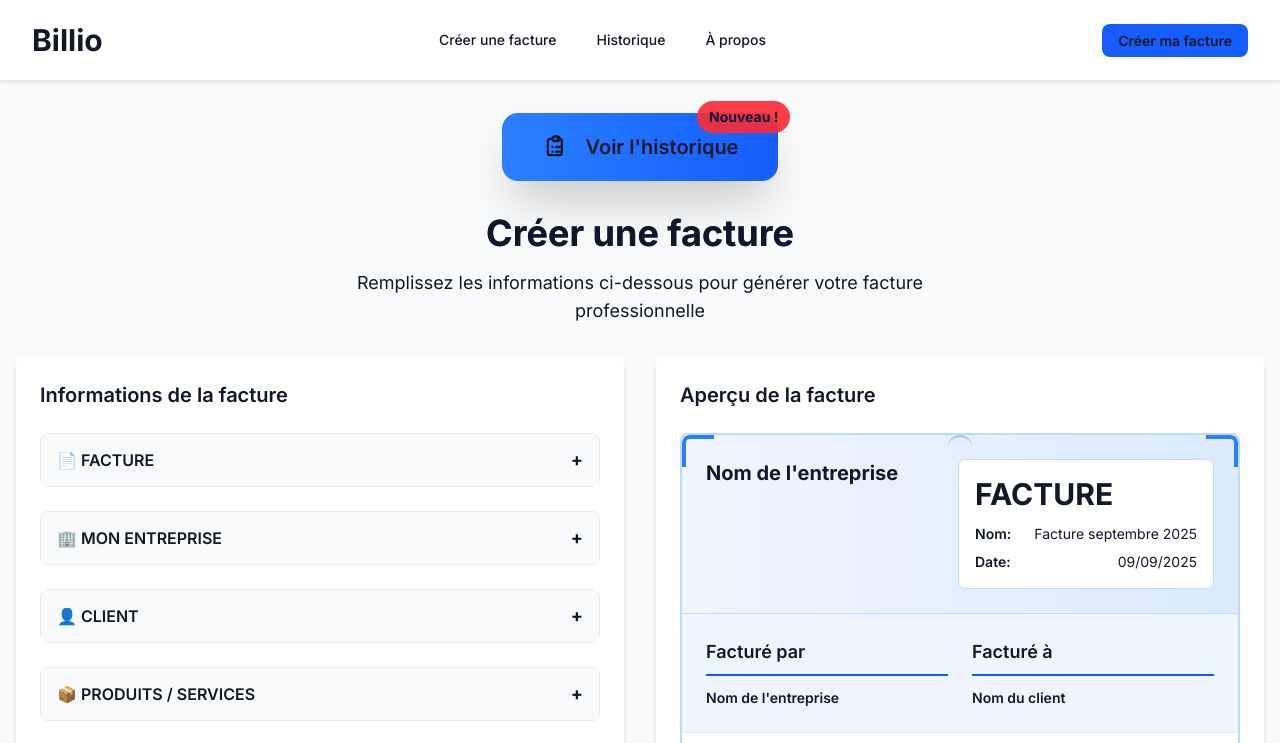
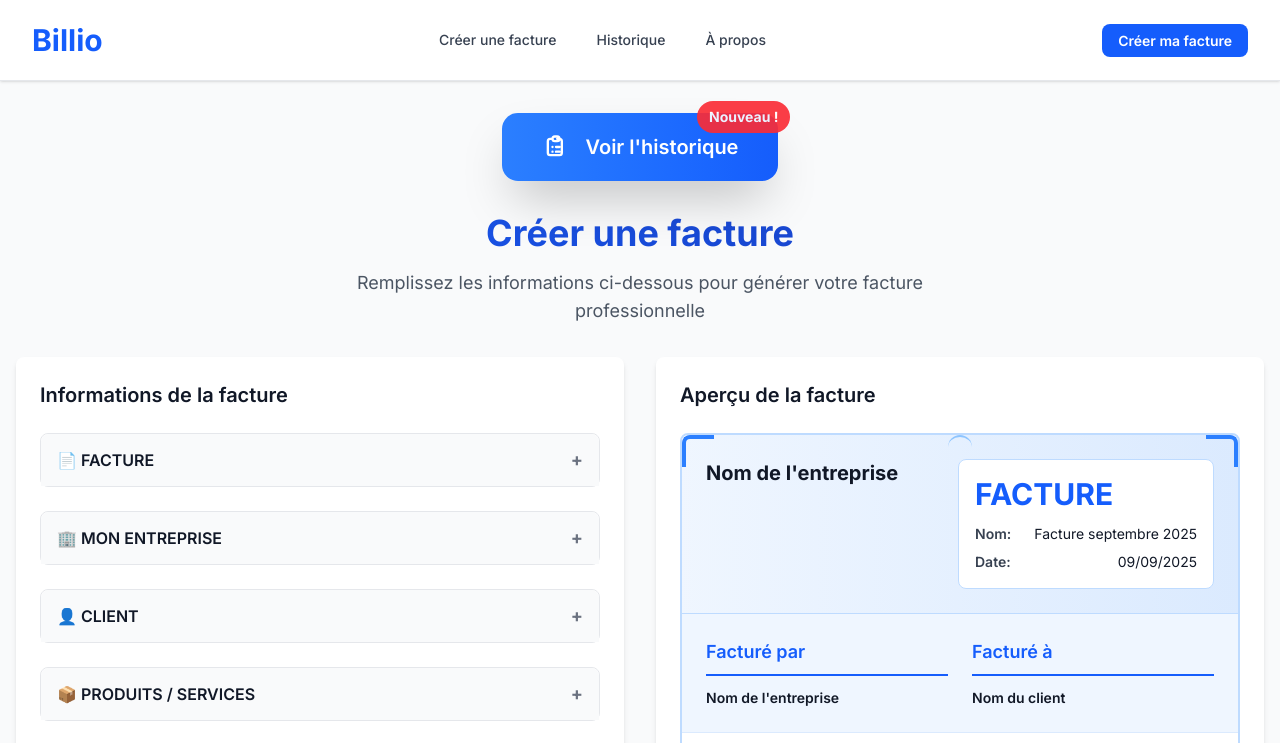
Before and after one commit to CodeMasterSn/Billio, a Next.js app: page /create-invoice in a window 1280 px wide. Shown: the top 743 px of the page. Built offline with nearby package versions, Linux system fonts and the light colour scheme.

Commit message:
retour au réglages de bases sur le css

```diff
--- a/src/app/conditions/page.js
+++ b/src/app/conditions/page.js
@@ -45,7 +45,7 @@
         <meta property="og:type" content="website" />
       </Head>
 
-      <div className="min-h-screen bg-gradient-to-br from-blue-50 to-indigo-100 conditions-page">
+      <div className="min-h-screen bg-gradient-to-br from-blue-50 to-indigo-100">
         <Header />
 
         <div className="container mx-auto px-4 sm:px-6 lg:px-8 py-8">
--- a/src/app/confidentialite/page.js
+++ b/src/app/confidentialite/page.js
@@ -78,7 +78,7 @@
         <meta property="og:type" content="website" />
       </Head>
 
-      <div className="min-h-screen bg-gradient-to-br from-blue-50 to-indigo-100 confidentialite-page">
+      <div className="min-h-screen bg-gradient-to-br from-blue-50 to-indigo-100">
         <Header />
 
         {/* Banner Cookies RGPD */}
--- a/src/app/globals.css
+++ b/src/app/globals.css
@@ -96,51 +96,6 @@
   background-color: #fef2f2 !important;
 }
 
-/* Styles ultra-spécifiques pour forcer la visibilité du texte sur toutes les pages */
-* {
-  color: inherit !important;
-}
-
-p, h1, h2, h3, h4, h5, h6, li, span, div, a, button {
-  color: #111827 !important;
-}
-
-/* Styles spécifiques pour les pages légales - Force absolue */
-.confidentialite-page,
-.confidentialite-page *,
-.conditions-page,
-.conditions-page *,
-.politique-cookies-page,
-.politique-cookies-page * {
-  color: #111827 !important;
-}
-
-/* Force la couleur sur tous les éléments de texte */
-.text-gray-900, .text-gray-800, .text-gray-700, .text-gray-600, .text-gray-500,
-.text-blue-900, .text-blue-800, .text-blue-700, .text-blue-600, .text-blue-500,
-.text-green-800, .text-green-700, .text-green-600, .text-green-500,
-.text-red-800, .text-red-700, .text-red-600, .text-red-500 {
-  color: #111827 !important;
-}
-
-/* Force la couleur sur tous les éléments de texte dans les conteneurs */
-.container p, .container h1, .container h2, .container h3, .container h4, .container h5, .container h6,
-.container li, .container span, .container div, .container a {
-  color: #111827 !important;
-}
-
-/* Force la couleur sur tous les éléments de texte dans les sections */
-section p, section h1, section h2, section h3, section h4, section h5, section h6,
-section li, section span, section div, section a {
-  color: #111827 !important;
-}
-
-/* Force la couleur sur tous les éléments de texte dans les main */
-main p, main h1, main h2, main h3, main h4, main h5, main h6,
-main li, main span, main div, main a {
-  color: #111827 !important;
-}
-
 /* Styles pour l'impression de la facture */
 @media print {
   /* Masquer les éléments non nécessaires à l'impression */
--- a/src/app/politique-cookies/page.js
+++ b/src/app/politique-cookies/page.js
@@ -117,7 +117,7 @@
         <meta property="og:type" content="website" />
       </Head>
 
-      <div className="min-h-screen bg-gradient-to-br from-blue-50 to-indigo-100 politique-cookies-page">
+      <div className="min-h-screen bg-gradient-to-br from-blue-50 to-indigo-100">
         <Header />
 
         <div className="container mx-auto px-4 sm:px-6 lg:px-8 py-8">
```
